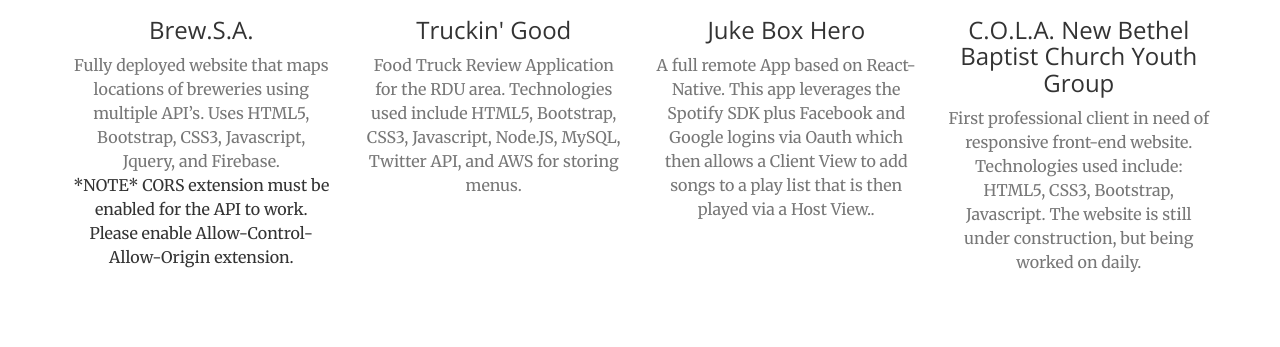
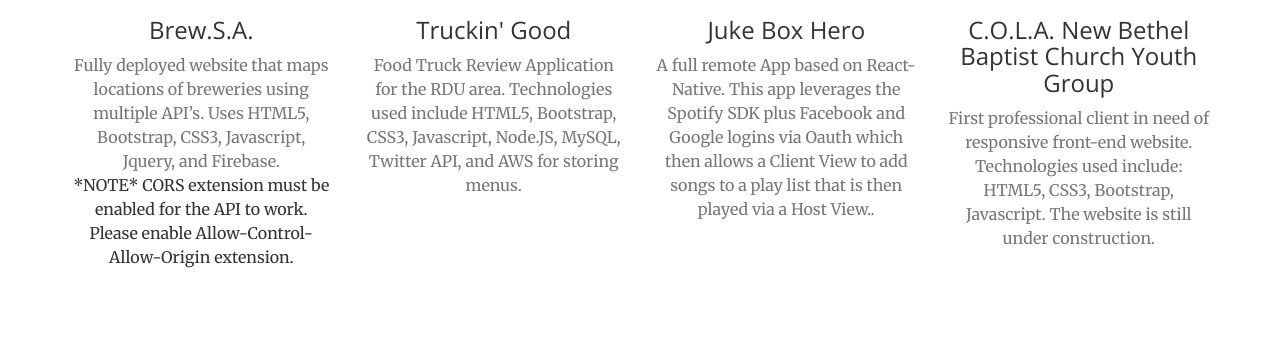
Before and after one commit to noahking27/noahKingProfile, a website: page index.html in a window 1280 px wide. Shown: the part 1577-1924 px from the top of the page. Drawn offline with nearby package versions, Linux system fonts and the light colour scheme.

Commit message:
Add files via upload

```diff
--- a/index.html
+++ b/index.html
@@ -145,7 +145,7 @@
                         <i class="fa fa-4x fa-child text-primary sr-icons"></i>
                         <h3>C.O.L.A. New Bethel Baptist Church Youth Group</h3>
                         <p class="text-muted">First professional client in need of responsive front-end website. Technologies used include: HTML5,
-                            CSS3, Bootstrap, Javascript. The website is still under construction, but being worked on daily.</p>
+                            CSS3, Bootstrap, Javascript. The website is still under construction.</p>
                     </div>
                 </div>
             </div>
```
